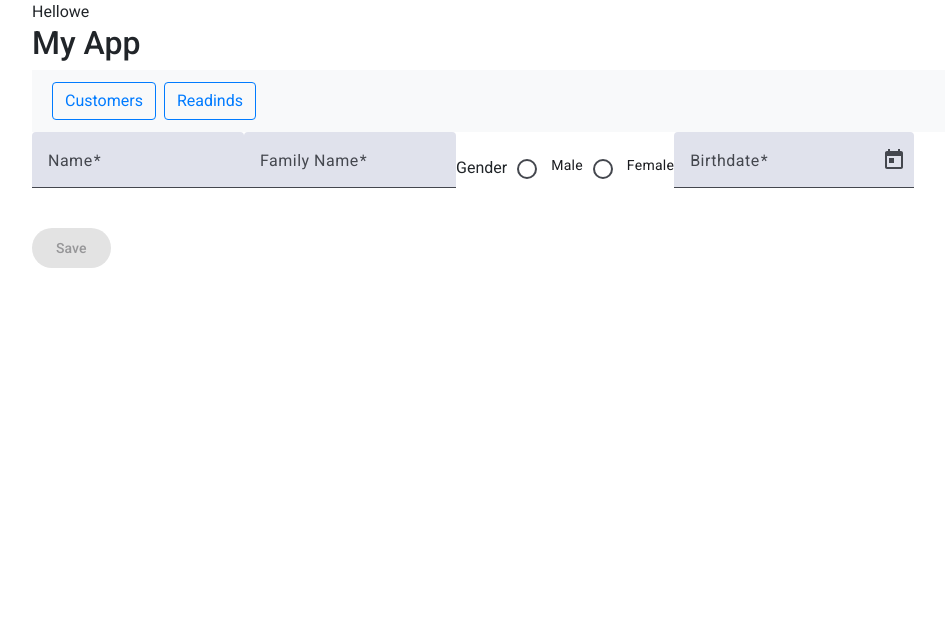
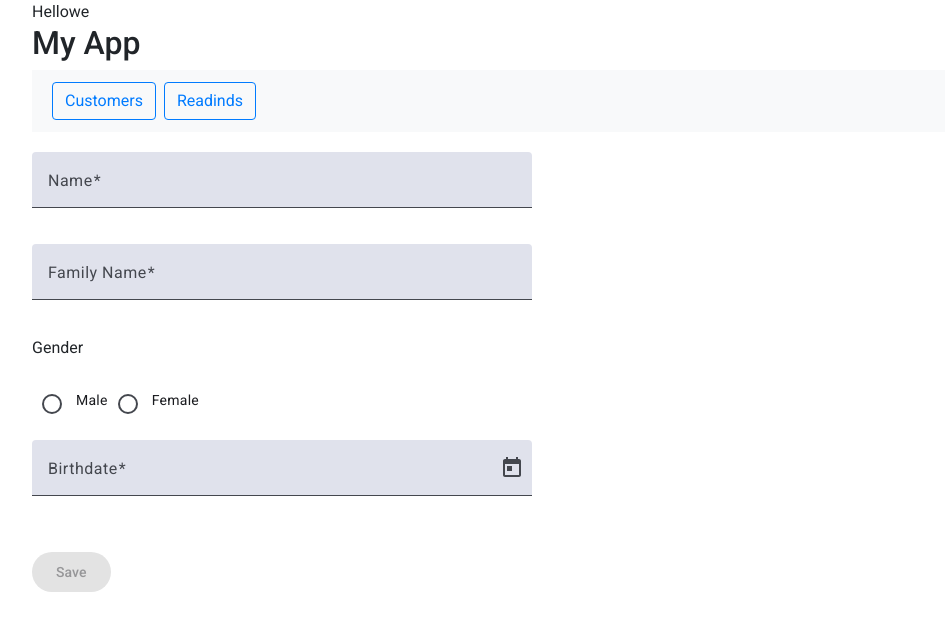
Before and after one commit to FrotaLucas/smart-utilities-management-system, an Angular app: page /customer/add in a window 1280 px wide. Shown: the top 630 px of the page, without its empty margins (53-998 px from the left). Built offline with nearby package versions, Linux system fonts and the light colour scheme.

Commit message:
add css style to add customer component

```diff
--- a/src/app/components/customer/add-customer/add-customer.component.css
+++ b/src/app/components/customer/add-customer/add-customer.component.css
@@ -0,0 +1,11 @@
+.customer-form {
+  max-width: 500px;
+  margin-top: 20px;
+  display: flex;
+  flex-direction: column;
+  gap: 16px;
+}
+
+.full-width {
+  width: 100%;
+}
```
